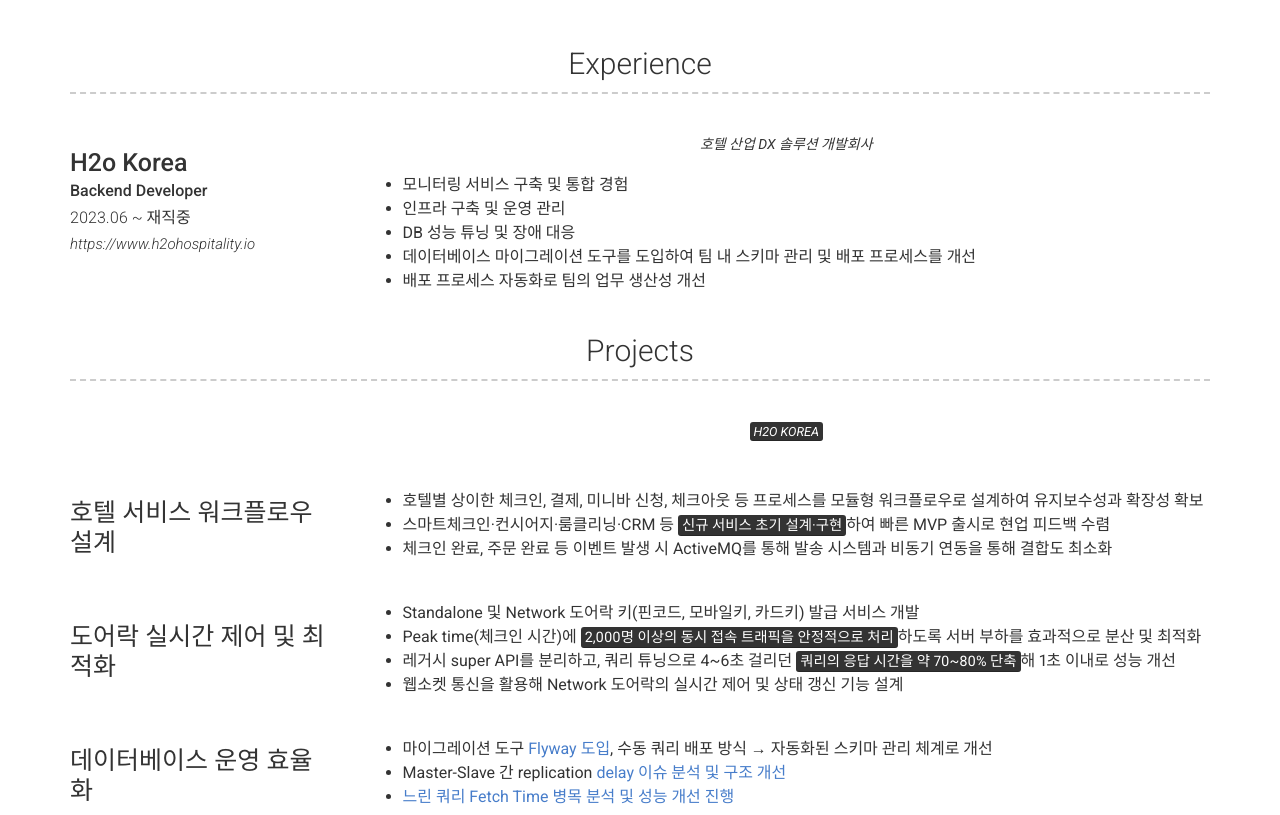
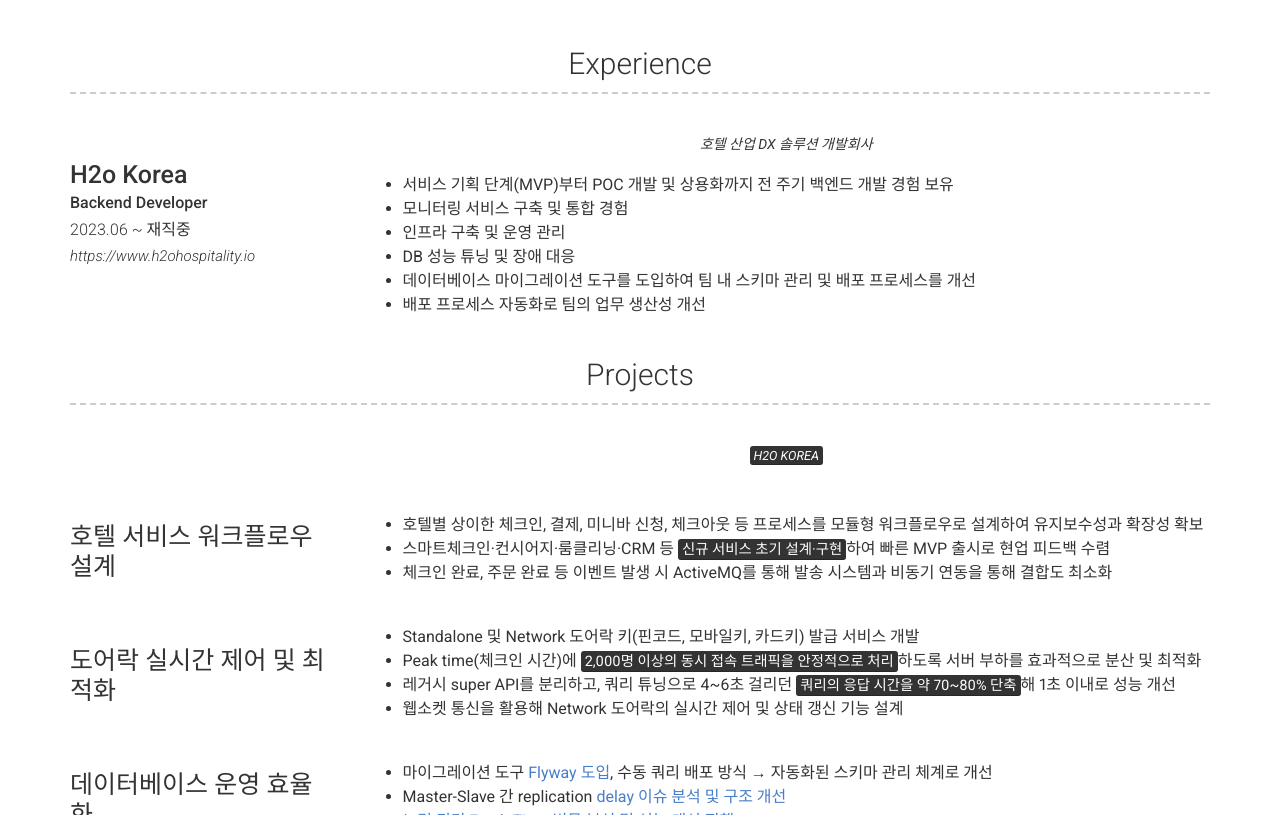
Before and after one commit to aksmf1442/resume, a Jekyll site: the page built from index.md, in a window 1280 px wide and 900 px high, scrolled down 448 px, cut to the strip 85-900 px from the top of the window. Built offline with Jekyll 4.4.1, drawn with Linux system fonts in a browser that asks for light colours; nearby versions of some CDN libraries.

Commit message:
refactor: 수정

```diff
--- a/_config.yml
+++ b/_config.yml
@@ -55,6 +55,7 @@ content:
         quote: >
           호텔 산업 DX 솔루션 개발회사
         description: | # this will include new lines to allow paragraphs
+          - 서비스 기획 단계(MVP)부터 POC 개발 및 상용화까지 전 주기 백엔드 개발 경험 보유
           - 모니터링 서비스 구축 및 통합 경험
           - 인프라 구축 및 운영 관리
           - DB 성능 튜닝 및 장애 대응
```
